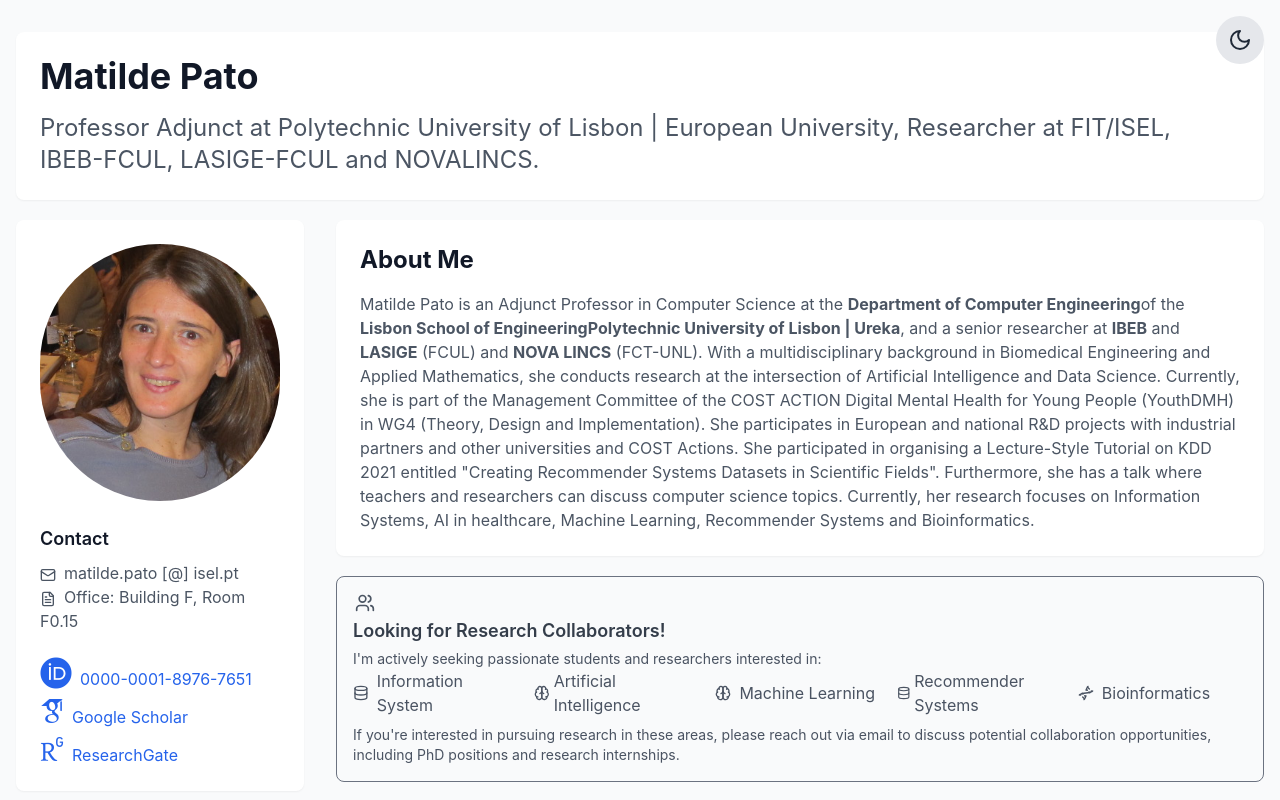
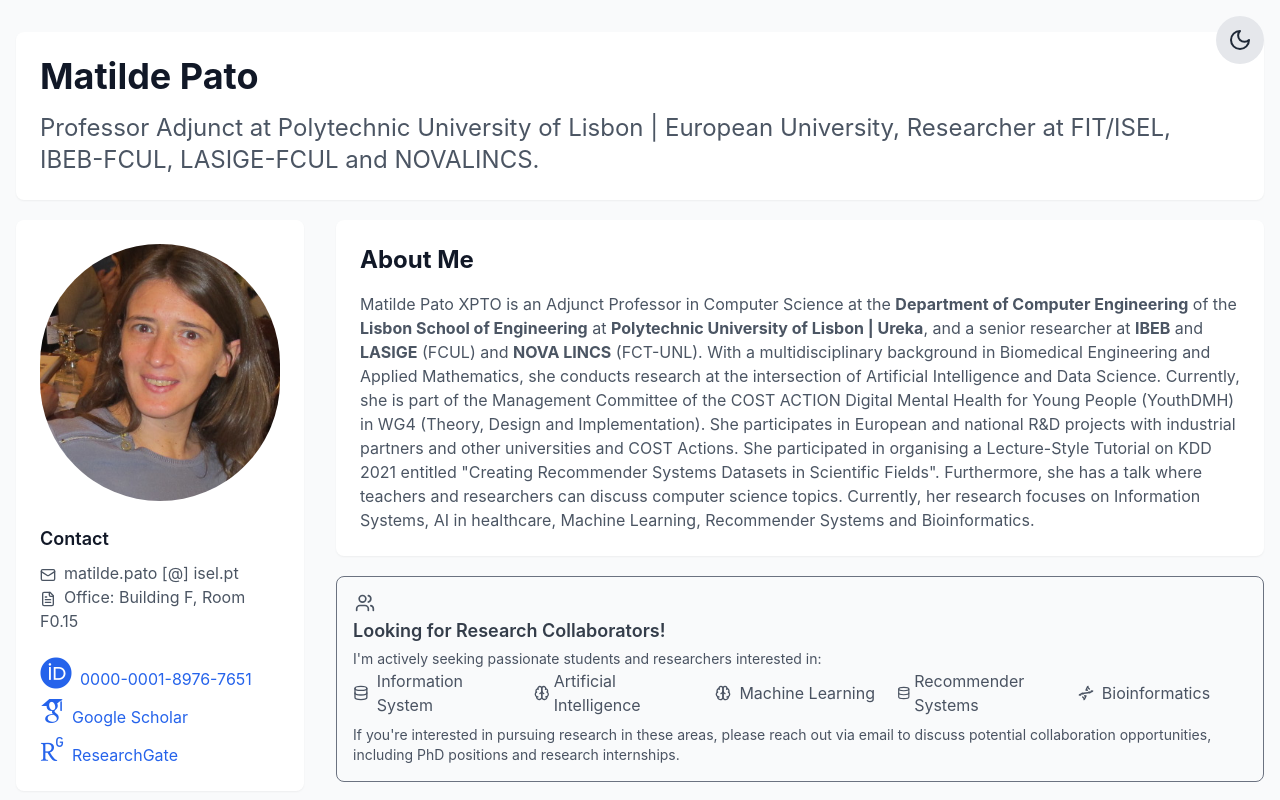
Before and after one commit to matpato/matildepato, a React (Create React App) app: page / in a window 1280 px wide. Shown: the top 800 px of the page. Built offline with nearby package versions, Linux system fonts and the light colour scheme.

Commit message:
Update website

```diff
--- a/src/components/profile/BriefBio.jsx
+++ b/src/components/profile/BriefBio.jsx
@@ -6,10 +6,10 @@ const BriefBio = () => {
     <div className="mb-2 bg-white dark:bg-gray-800 p-6 rounded-lg shadow-sm">
     <h2 className="text-2xl font-bold text-gray-900 dark:text-white mb-4">About Me</h2>
     <p className="text-gray-600 dark:text-gray-300">
-    Matilde Pato is an Adjunct Professor in Computer Science at the <span className="font-bold"><a href="https://www.isel.pt/departamento/engenharia-informatica" target="_blank" rel="noopener noreferrer">Department of Computer Engineering</a></span>
-    of the <span className="font-bold"><a href="https://www.isel.pt/en" target="_blank" rel="noopener noreferrer">Lisbon School of Engineering</a></span>
-    <span className="font-bold"><a href="https://www.ipl.pt/en" target="_blank" rel="noopener noreferrer">Polytechnic University of Lisbon | Ureka</a></span>
-    , and a senior researcher at <span className="font-bold">IBEB</span> and <span className="font-bold">LASIGE</span> (FCUL) and <span className="font-bold">NOVA LINCS</span> (FCT-UNL).
+    Matilde Pato XPTO is an Adjunct Professor in Computer Science at the <a href="https://www.isel.pt/en/department/computer-engineering" target="_blank" rel="noopener noreferrer" className="font-bold">
+    Department of Computer Engineering</a> of the <a href="https://www.isel.pt/en" target="_blank" rel="noopener noreferrer" className="font-bold">
+    Lisbon School of Engineering</a> at <a href="https://www.ipl.pt/en/ureka" target="_blank" rel="noopener noreferrer" className="font-bold">Polytechnic University of Lisbon | Ureka</a>,
+    and a senior researcher at <span className="font-bold">IBEB</span> and <span className="font-bold">LASIGE</span> (FCUL) and <span className="font-bold">NOVA LINCS</span> (FCT-UNL).
 
     With a multidisciplinary background in Biomedical Engineering and Applied Mathematics, she conducts research at the
     intersection of Artificial Intelligence and Data Science. Currently, she is part of the Management Committee of the COST ACTION Digital Mental
```
Also changed, not shown: 7 other files (tests, documents, lock files or other folders).
